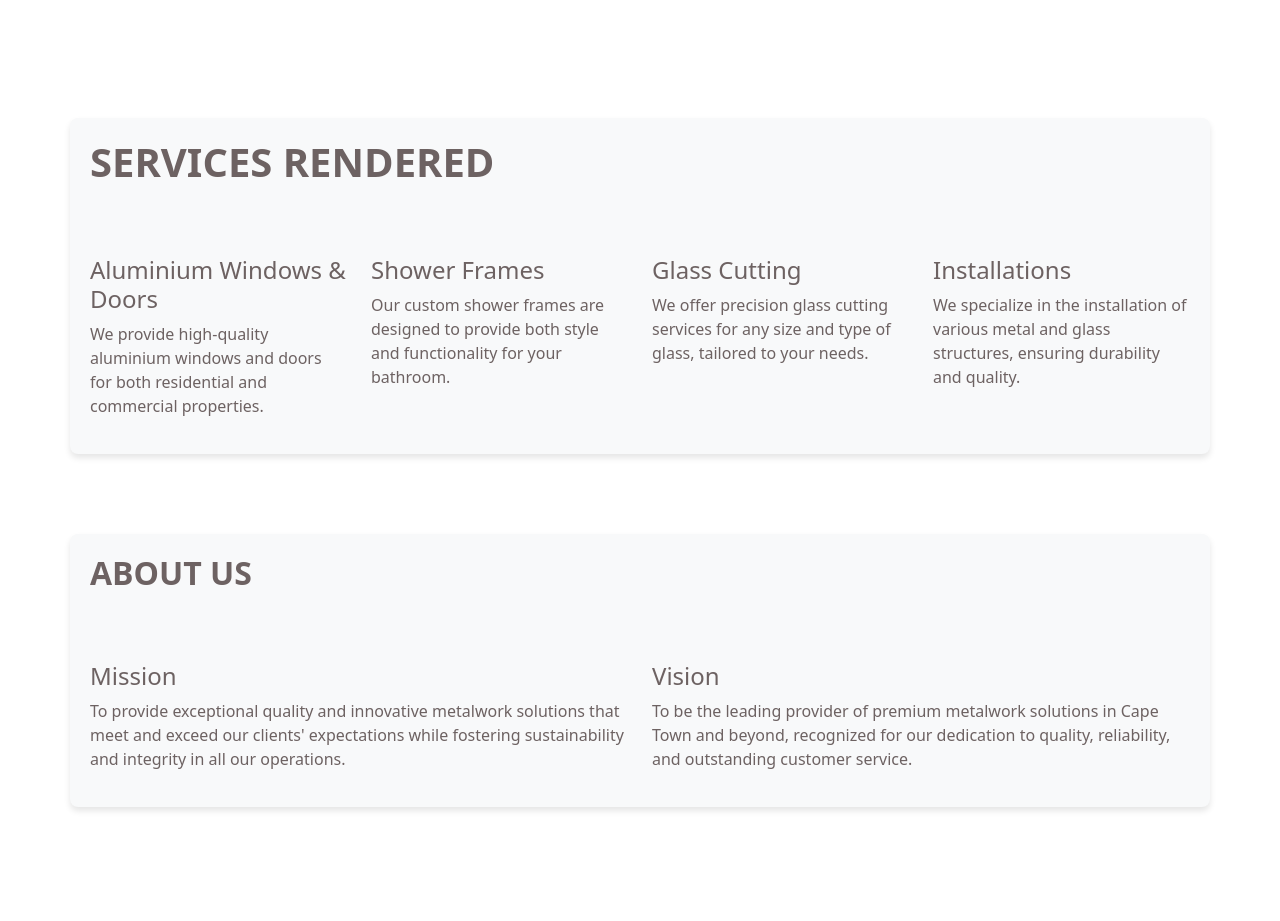
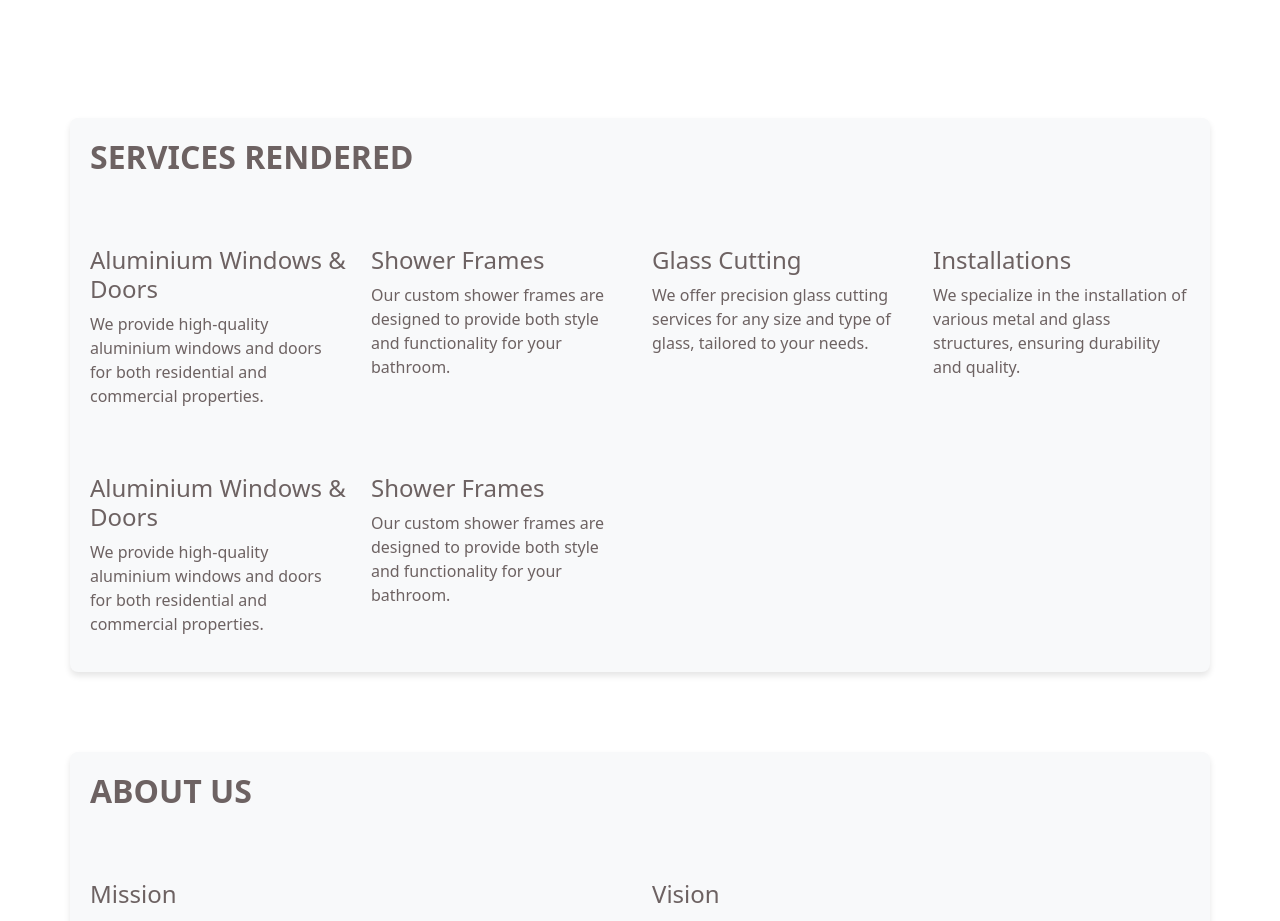
Before and after one commit to xolandaliso/react-app, a React (Create React App) app: page / in a window 1280 px wide. Shown: the part 880-1801 px from the top of the page. Before the commit the page ends 1767 px from the top, so only its background shows below. Built offline with nearby package versions, Linux system fonts and the light colour scheme.

Commit message:
h1 ---> h2 on the about us page

```diff
--- a/src/components/serviceslist.js
+++ b/src/components/serviceslist.js
@@ -5,7 +5,7 @@ import '../components/css/landingpage.css';
 function ServicesList() {
   return (
     <div id="services-section" className="container services-container">
-        <h1 className="services-title">SERVICES RENDERED</h1>
+        <h2 className="services-title">SERVICES RENDERED</h2>
         <div className="row">
             <div className="col-md-3">
             <h4>Aluminium Windows & Doors</h4>
@@ -24,6 +24,17 @@ function ServicesList() {
             <p>We specialize in the installation of various metal and glass structures, ensuring durability and quality.</p>
             </div>
         </div>
+        <div className="row" style={{ marginTop: '50px' }}>
+            <div className="col-md-3">
+            <h4>Aluminium Windows & Doors</h4>
+            <p>We provide high-quality aluminium windows and doors for both residential and commercial properties.</p>
+            </div>
+            <div className="col-md-3">
+            <h4>Shower Frames</h4>
+            <p>Our custom shower frames are designed to provide both style and functionality for your bathroom.</p>
+            </div>
+
+        </div>
     </div>
   );
 }
```
